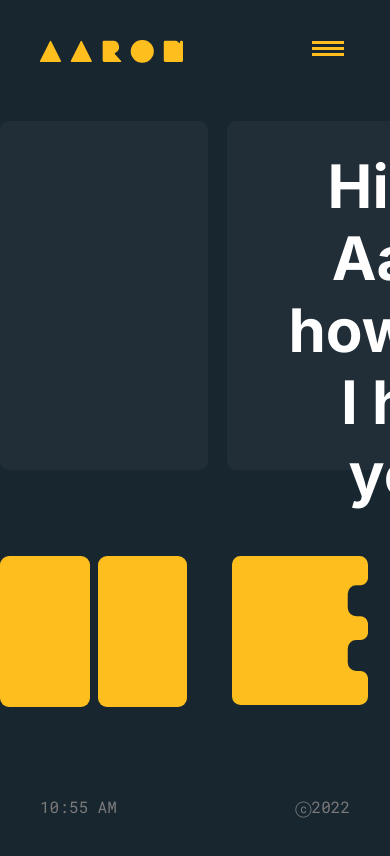
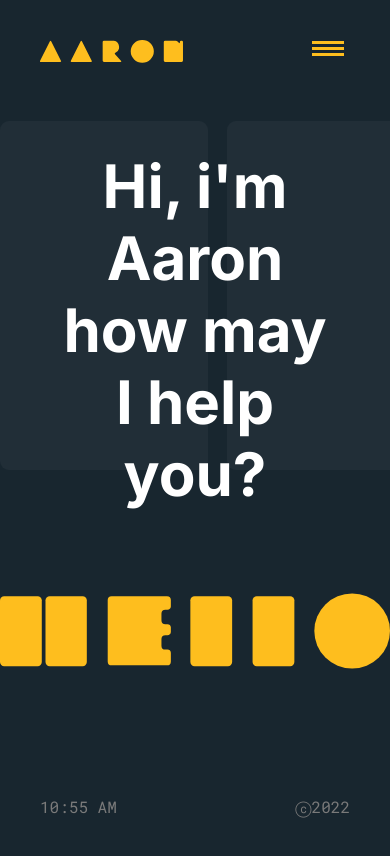
Before and after one commit to aarons-hub/portfolio, a React (Create React App) app: page / in a window 390 px wide. Built offline with nearby package versions, Linux system fonts and the light colour scheme.

Commit message:
mobile fix

```diff
--- a/src/custom.css
+++ b/src/custom.css
@@ -1243,6 +1243,9 @@ a.home:hover .logo-svg g#Group_233 path#Ellipse_3 {
 .svg-welcome {
   text-align: center;
 }
+.svg-welcome svg {
+  width: 100%;
+}
 nav.not-responsive ul li {
   opacity: 1 !important;
   transform: translateY(0px) translateZ(0px) !important;
```
